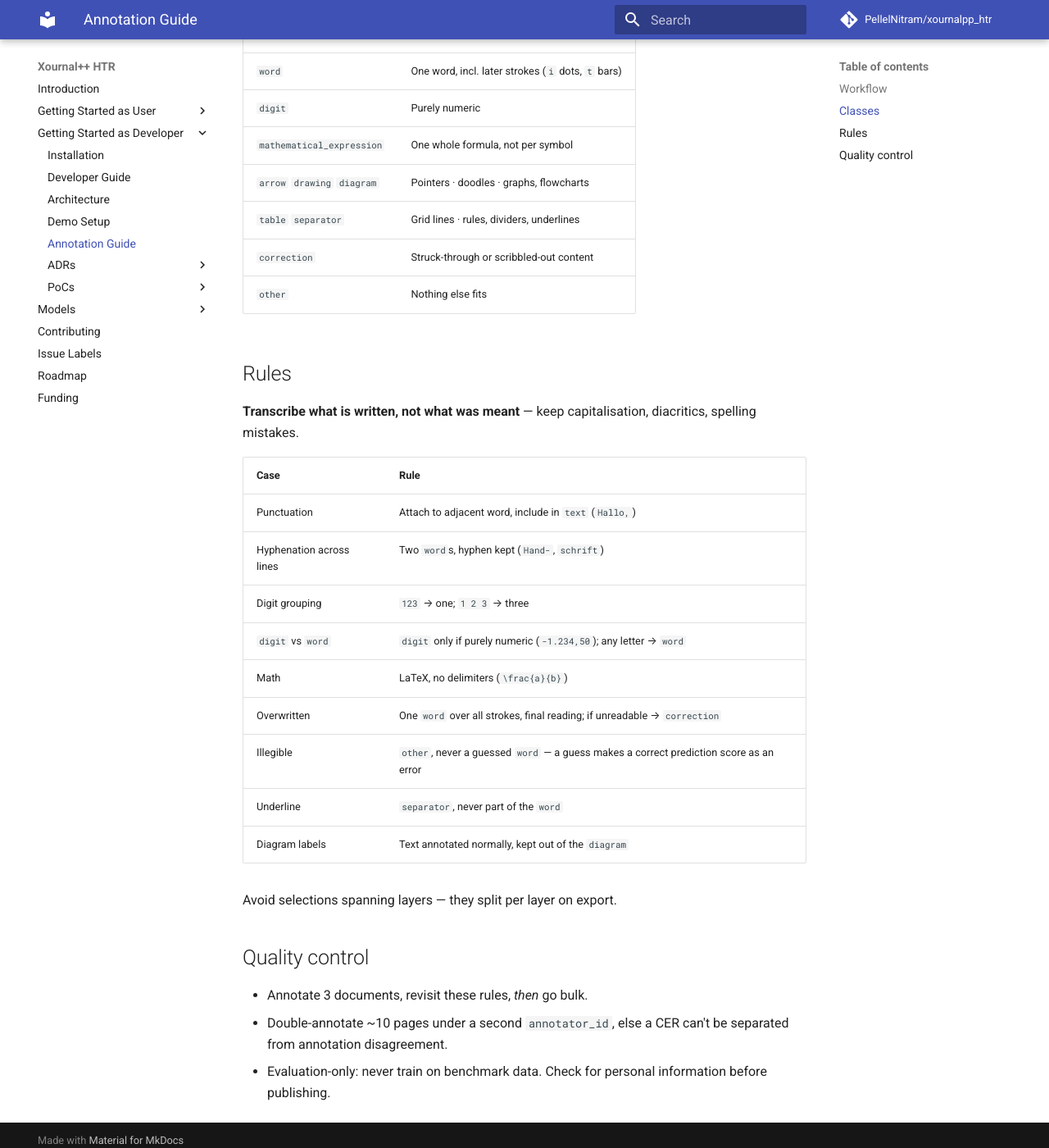
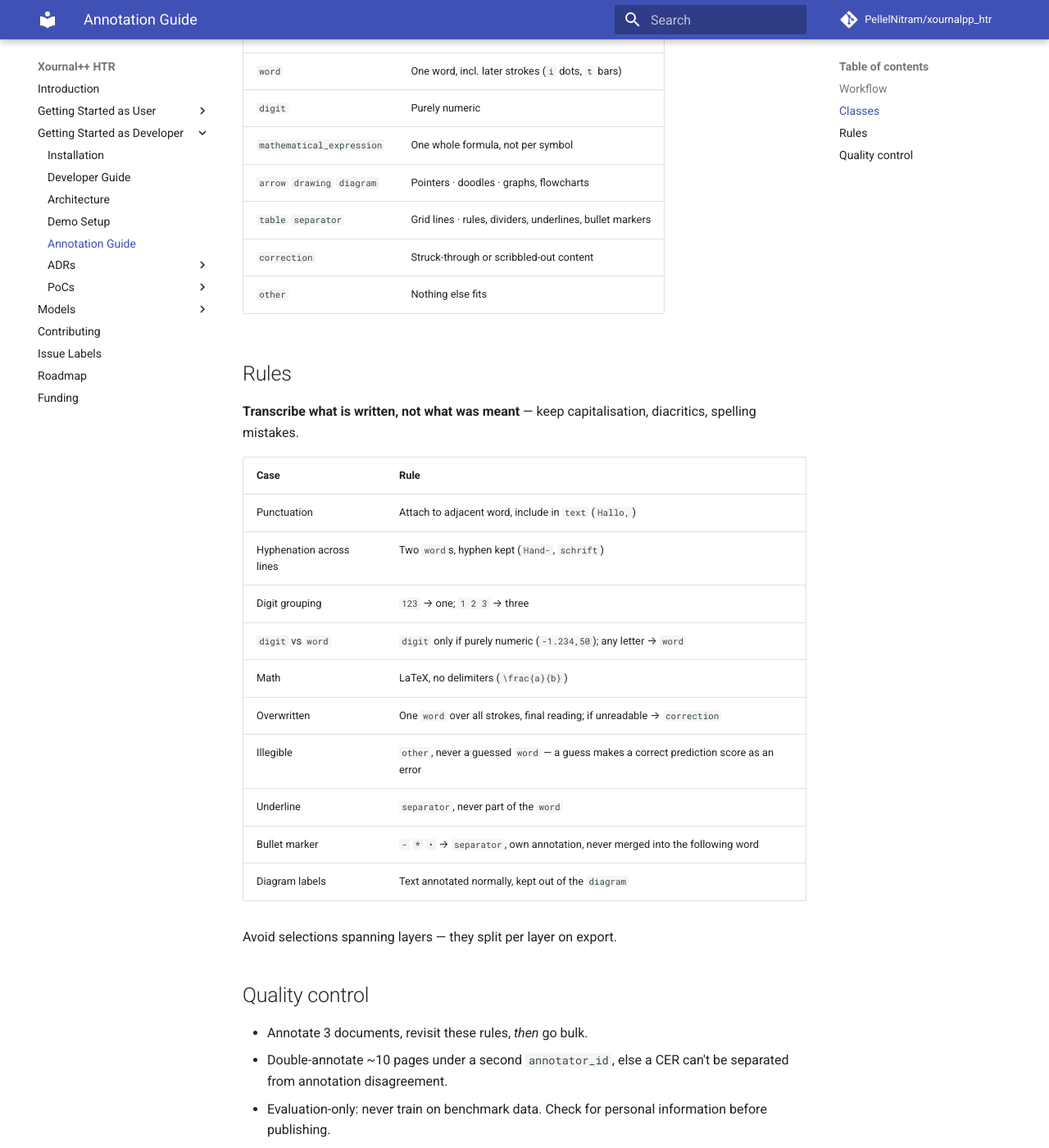
Before and after one commit to PellelNitram/xournalpp_htr, an MkDocs documentation site: the page built from docs/annotation_guide.md, in a window 1280 px wide and 1400 px high, scrolled down 627 px. Shown: the whole window at 82% size. Built offline with MkDocs 1.6.1 and Material for MkDocs 9.7.7, drawn with Linux system fonts in a browser that asks for light colours; comment, search, counter and statistics services are not loaded.

Commit message:
Add bullet marker rule to annotation guide. [CC]

```diff
--- a/docs/annotation_guide.md
+++ b/docs/annotation_guide.md
@@ -26,7 +26,7 @@ Word level, never character level. `word`, `digit` and `mathematical_expression`
 | `digit` | Purely numeric |
 | `mathematical_expression` | One whole formula, not per symbol |
 | `arrow` `drawing` `diagram` | Pointers · doodles · graphs, flowcharts |
-| `table` `separator` | Grid lines · rules, dividers, underlines |
+| `table` `separator` | Grid lines · rules, dividers, underlines, bullet markers |
 | `correction` | Struck-through or scribbled-out content |
 | `other` | Nothing else fits |
 
@@ -45,6 +45,7 @@ spelling mistakes.
 | Overwritten | One `word` over all strokes, final reading; if unreadable → `correction` |
 | Illegible | `other`, never a guessed `word` — a guess makes a correct prediction score as an error |
 | Underline | `separator`, never part of the `word` |
+| Bullet marker | `-` `*` `•` → `separator`, own annotation, never merged into the following word |
 | Diagram labels | Text annotated normally, kept out of the `diagram` |
 
 Avoid selections spanning layers — they split per layer on export.
```
